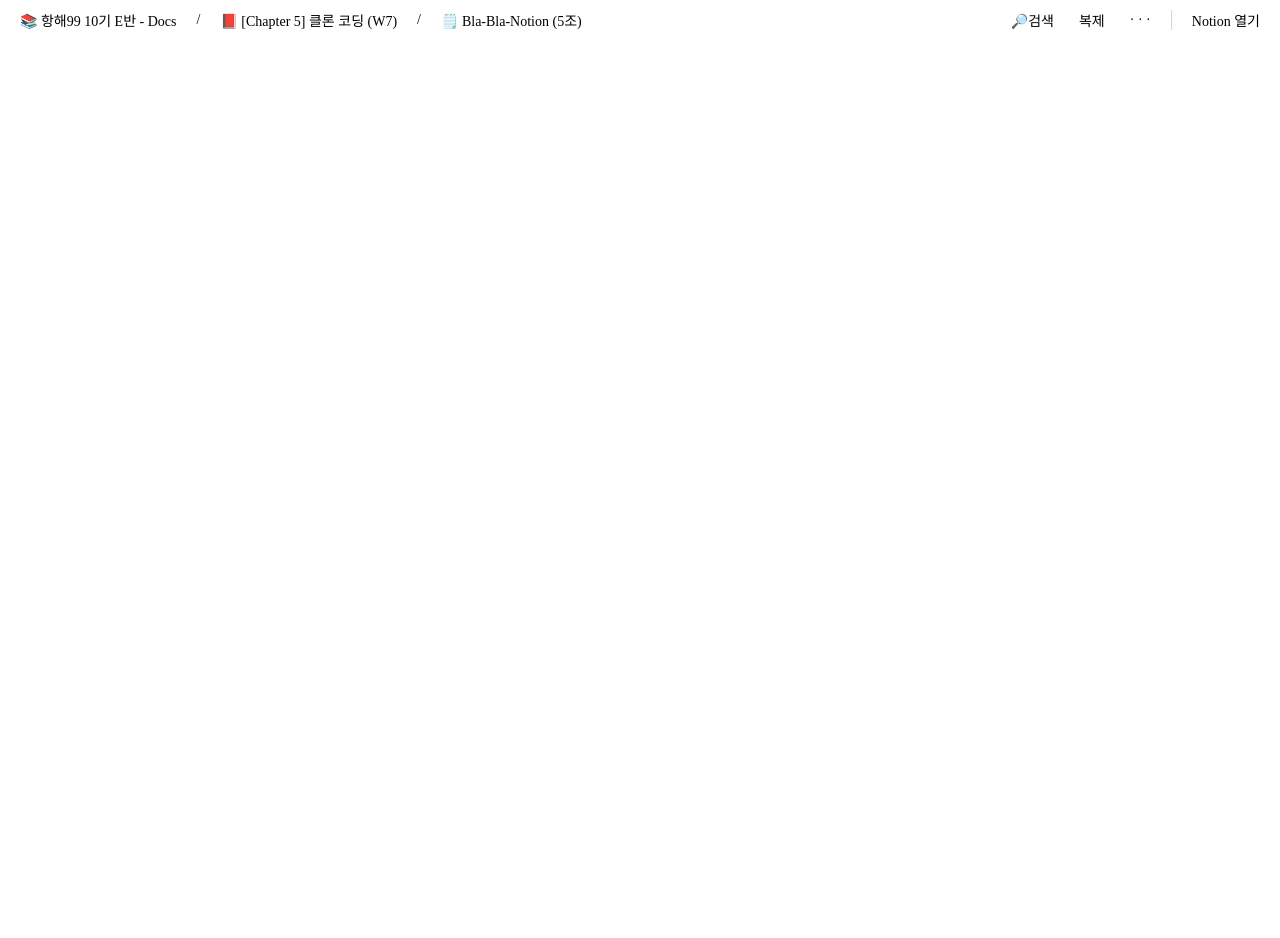
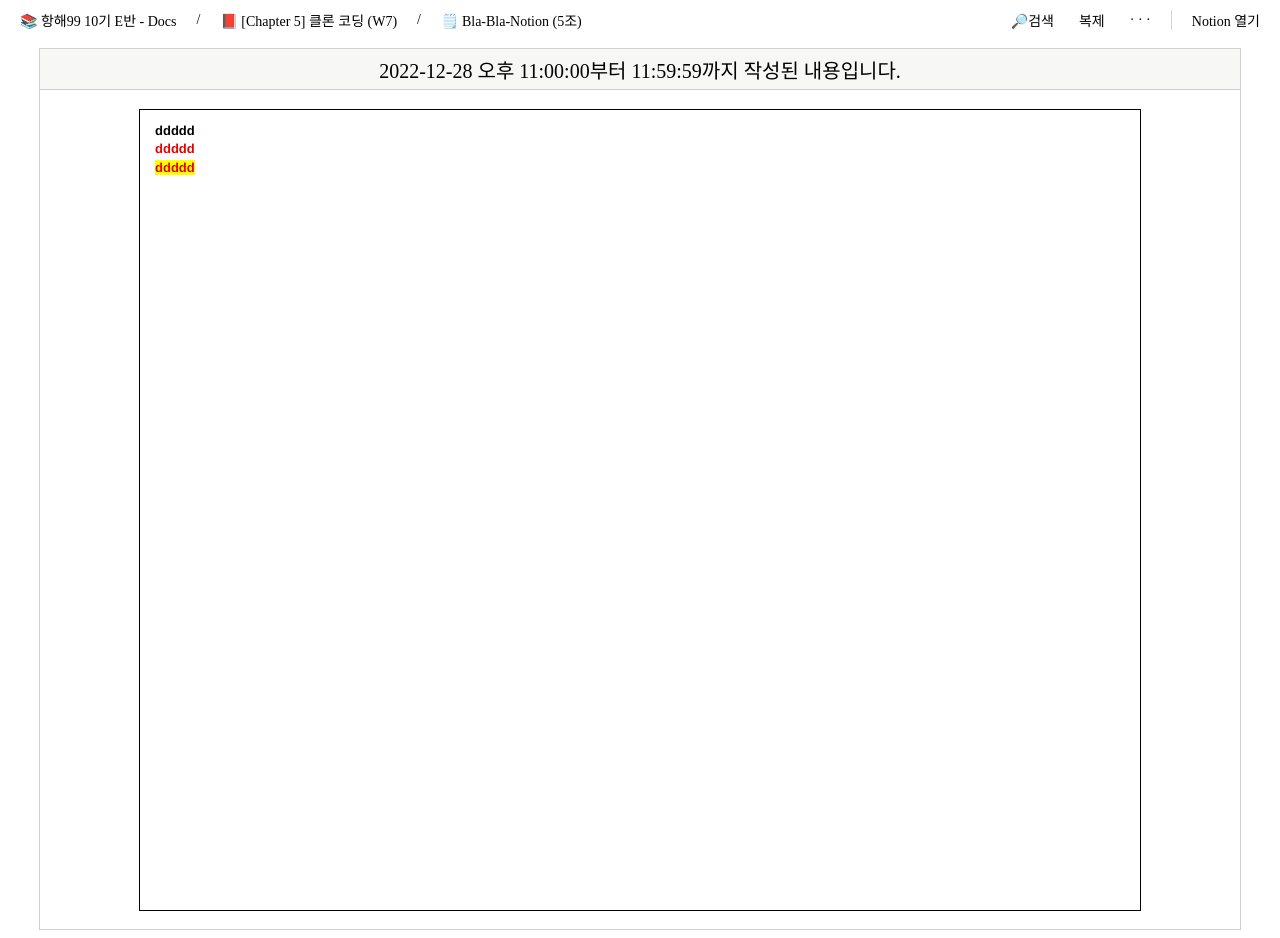
Before and after one commit to bla-bla-Notion/frontend, a React (Create React App) app: page /1 in a window 1280 px wide. Before the commit the page ends 800 px from the top, so only its background shows below. Built offline with nearby package versions, Linux system fonts and the light colour scheme; no server answers.

Commit message:
Add VIew, Redux, Thunk for DetailPage #15
- Add DetailPage View
- Add DetailPage Redux
- Add DetailPage Thunk

```diff
--- a/src/pages/PostDetailPage.js
+++ b/src/pages/PostDetailPage.js
@@ -1,7 +1,111 @@
-import React from 'react';
+import React, { useState, useCallback } from 'react';
+import Quill from 'quill';
+import { useParams } from 'react-router-dom';
+import { useEffect } from 'react';
+import { useDispatch, useSelector } from 'react-redux';
+import { __getTargetPost } from '../redux/modules/PostsSlice';
+import styled from 'styled-components';
 
 const PostDetailPage = () => {
-  return <div></div>;
+  const dispatch = useDispatch();
+  const param = useParams().postId;
+
+  const target = useSelector(state => state.Post.targetPost);
+  console.log(target);
+
+  //더미데이터
+  const a = {
+    pageId: '1',
+    document: {
+      ops: [
+        { attributes: { bold: true }, insert: 'ddddd' },
+        { insert: '\n' },
+        { attributes: { color: '#e60000', bold: true }, insert: 'ddddd' },
+        { insert: '\n' },
+        {
+          attributes: { color: '#e60000', background: '#ffff00', bold: true },
+          insert: 'ddddd',
+        },
+      ],
+    },
+    createdAt: '2022-12-28 오후 11:59:59',
+  };
+  //해당 페이지에 알맞는 post가져오기
+  useEffect(() => {
+    dispatch(__getTargetPost(param));
+  }, []);
+  //데이터 보여줄 Quill State
+  const [mainPost, setMainPost] = useState();
+  //mainPost Quill이 생긴 후 서버로부터 데이터를 가져와 입력
+  useEffect(() => {
+    if (mainPost === undefined) return;
+    mainPost.setContents(a.document);
+  }, [mainPost]);
+  //Quill생성
+  const showRef = useCallback(showRef => {
+    if (showRef == null) return;
+    showRef.innerHTML = '';
+    const editor = document.createElement('div');
+    showRef.append(editor);
+    const Q = new Quill(editor, {
+      modules: { toolbar: false },
+      readOnly: true,
+    });
+    setMainPost(Q);
+  }, []);
+
+  return (
+    <Wrap>
+      {/* {isLoading ? null : target ? <div></div> : null} */}
+      <CreatedAtText>
+        {a.createdAt.substr(0, 17)}00:00부터 {a.createdAt.substr(14, 22)}까지
+        작성된 내용입니다.
+      </CreatedAtText>
+      <TextareaWrap>
+        <h3>
+          <Textarea
+            style={{
+              minWidth: '1000px',
+              maxWidth: '100%',
+              minHeight: '800px',
+              maxHeight: '100%',
+            }}
+            name="message"
+            id="mainShow"
+            ref={showRef}
+          />
+        </h3>
+      </TextareaWrap>
+    </Wrap>
+  );
 };
 
+const Wrap = styled.div`
+  margin: 0px auto;
+  max-width: 1200px;
+  width: 1400px;
+  border: 1px solid rgb(209, 208, 208);
+`;
+
+const CreatedAtText = styled.div`
+  display: flex;
+  align-items: center;
+  justify-content: center;
+  height: 40px;
+  font-size: 20px;
+  text-align: center;
+  border-bottom: 0.1px solid rgb(209, 208, 208);
+  background: rgb(247, 247, 245);
+`;
+
+const TextareaWrap = styled.div`
+  display: flex;
+  align-items: center;
+  justify-content: center;
+`;
+
+const Textarea = styled.div`
+  border: 1px solid black;
+`;
+
 export default PostDetailPage;
--- a/src/redux/modules/PostsSlice.js
+++ b/src/redux/modules/PostsSlice.js
@@ -1,10 +1,12 @@
 import { createAsyncThunk, createSlice } from '@reduxjs/toolkit';
 import axios from 'axios';
+import { apis } from '../../shared/api';
 
 const initialState = {
   postList: [],
   isLoading: false,
   error: null,
+  targetPost: {},
 };
 
 //thunk 본문조회
@@ -12,8 +14,28 @@ export const __getPost = createAsyncThunk(
   'getPost',
   async (payload, thunkAPI) => {
     try {
-      const { data } = await axios.get(`https://dev-jn.shop/api/page`);
-
+      const { data } = await axios.get(`${process.env.REACT_APP_URL}/api/page`);
+      return thunkAPI.fulfillWithValue(data.data);
+    } catch (err) {
+      console.log(err);
+      return thunkAPI.rejectWithValue(err);
+    }
+  },
+);
+//thunk 상세페이지 특정 post 조회
+export const __getTargetPost = createAsyncThunk(
+  'getTargetPost',
+  async (payload, thunkAPI) => {
+    try {
+      const { data } = await apis.getpost(payload);
+      // .then(res => {
+      //   console.log(res);
+      //   if (res.status === 400) {
+      //     window.alert(res.body.errorMessage);
+      //     window.history.back();
+      //   }
+      // });
+      // console.log(data);
       return thunkAPI.fulfillWithValue(data.data);
     } catch (err) {
       console.log(err);
@@ -45,6 +67,22 @@ const postSlice = createSlice({
       .addCase(__getPost.rejected, (state, action) => {
         state.isLoading = false;
         state.error = action.payload;
+      })
+      // ----------------------------------------------------------
+      //타겟 post 조회
+      // 로딩 시작
+      .addCase(__getTargetPost.pending, state => {
+        state.isLoading = true;
+      })
+      //로딩 완료. 성공 시
+      .addCase(__getTargetPost.fulfilled, (state, action) => {
+        state.isLoading = false;
+        state.targetPost = action.payload;
+      })
+      //로딩 완료. 실패 시
+      .addCase(__getTargetPost.rejected, (state, action) => {
+        state.isLoading = false;
+        state.error = action.payload;
       });
   },
 });
```
